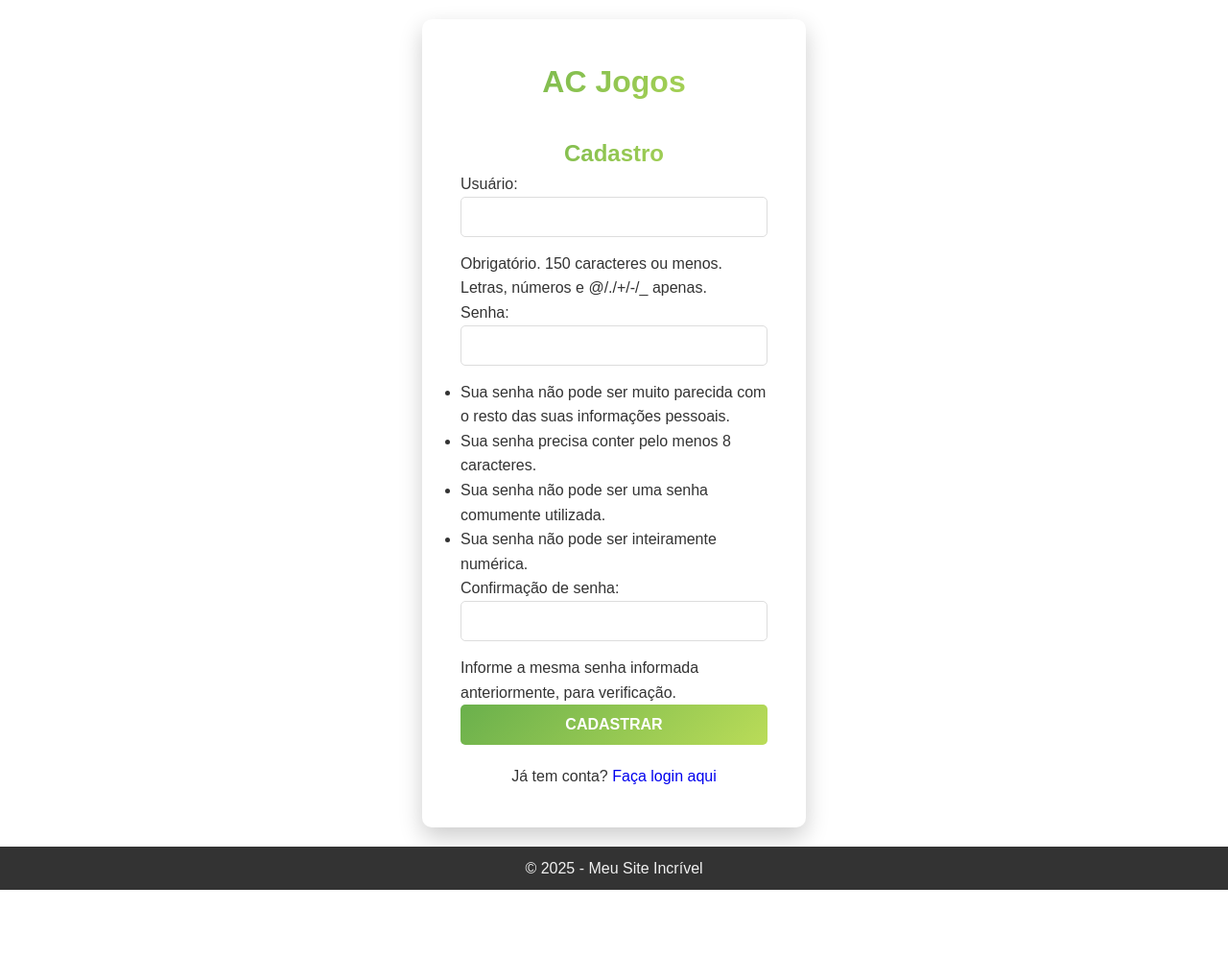
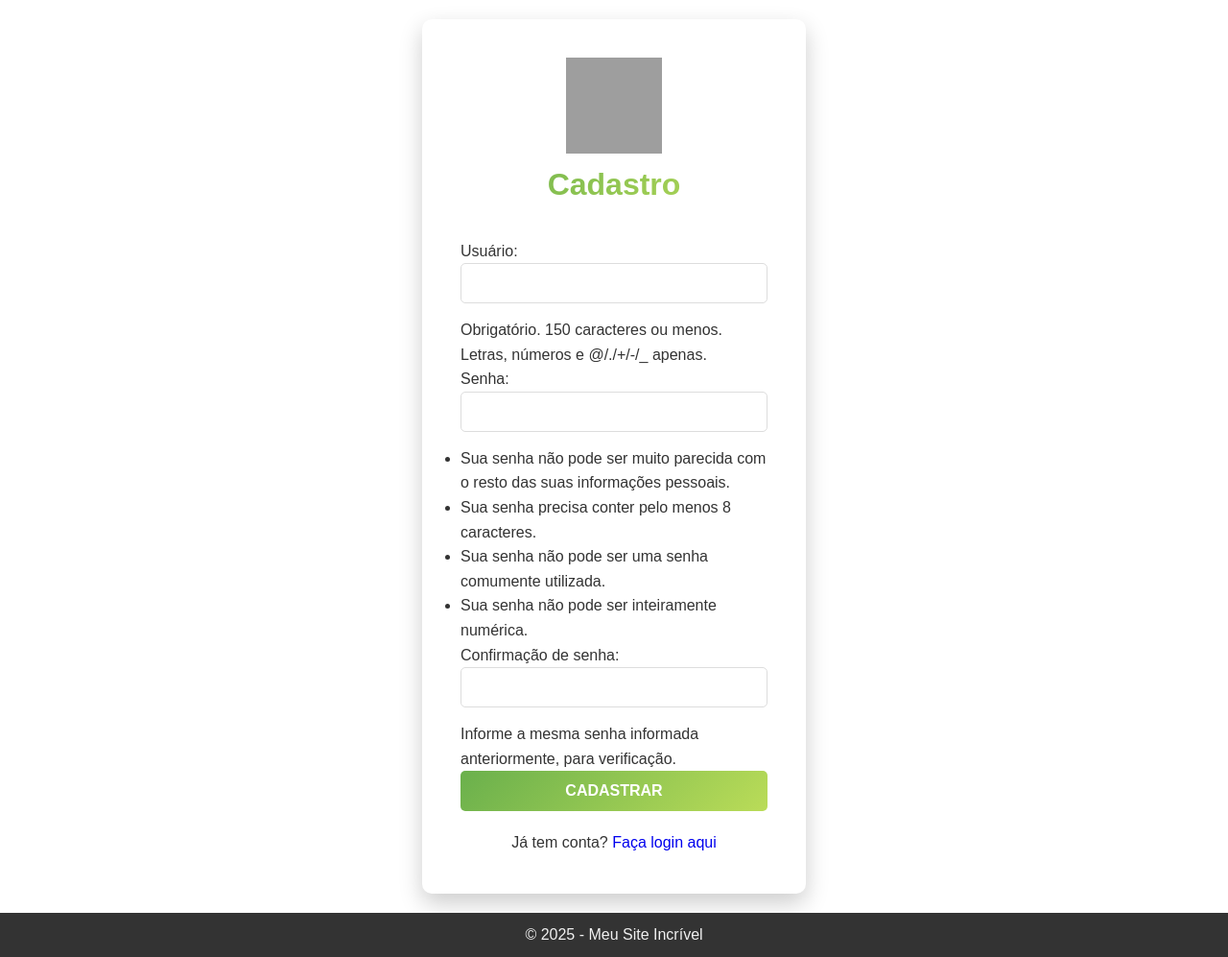
Before and after one commit to thiago-de-mattos/Projeto-Integrador, a Django app: page /cadastro/ in a window 1280 px wide. Shown: the part 51-1048 px from the top of the page at 96% size. Before the commit the page ends 978 px from the top, so only its background shows below. Run offline with Django 5.2, Linux system fonts and the light colour scheme; grey boxes are pictures that could not be loaded.

Commit message:
refactor: adicao de estilizacao no titulo

```diff
--- a/templates/cadastro.html
+++ b/templates/cadastro.html
@@ -2,8 +2,10 @@
 
 {% block content %}
     <div class="container">
-        <h1 class="titulo">AC Jogos</h1>
-        <h2 class="titulo">Cadastro</h2>
+        <div style="text-align: center;">
+            <img src="https://ggjv4.s3.us-west-1.amazonaws.com/files/styles/sidebar_full/s3/jam_sites/2025/162364/site_poster/logo-vert-fullcolor.png" alt="Logomarca da AC Jogos" width="100" height="100">
+        </div>
+        <h1 class="titulo">Cadastro</h1>
 
         {% if messages %}
             {% for message in messages %}
```
